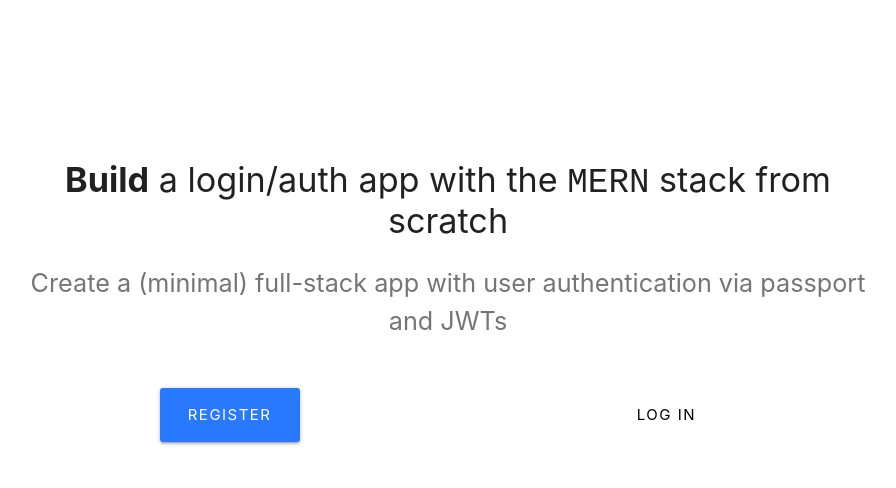
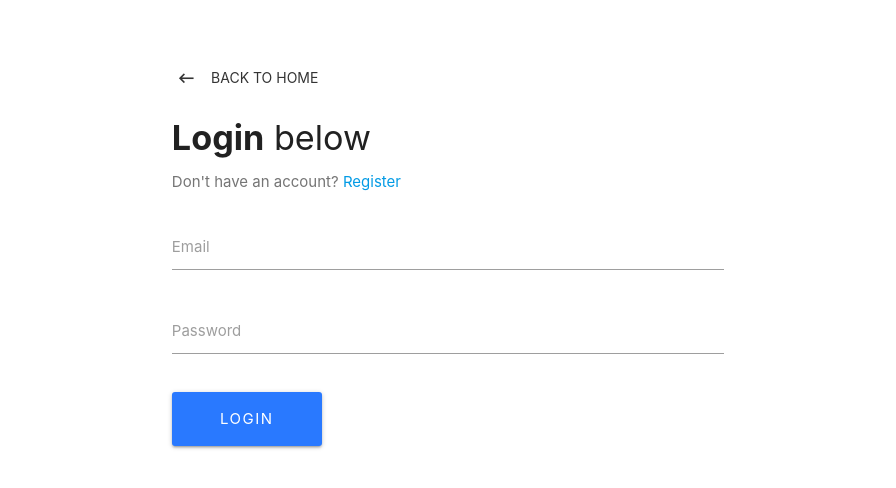
Before and after one commit to rishipr/mern-auth, a React (Create React App) app in the folder client/: page / in a window 1280 px wide. Shown: the top 488 px of the page, without its empty margins (192-1088 px from the left). Built offline with nearby package versions, Linux system fonts and the light colour scheme.

Commit message:
changed the homepage

```diff
--- a/client/src/App.js
+++ b/client/src/App.js
@@ -7,7 +7,6 @@ import { setCurrentUser, logoutUser } from "./actions/authActions";
 import { Provider } from "react-redux";
 import store from "./store";
 
-import Landing from "./components/layout/Landing";
 import Register from "./components/auth/Register";
 import Login from "./components/auth/Login";
 import PrivateRoute from "./components/private-route/PrivateRoute";
@@ -40,9 +39,8 @@ class App extends Component {
       <Provider store={store}>
         <Router>
           <div className="App">
-            <Route exact path="/" component={Landing} />
             <Route exact path="/register" component={Register} />
-            <Route exact path="/login" component={Login} />
+            <Route exact path="/" component={Login} />
             <Switch>
               <PrivateRoute exact path="/dashboard" component={Dashboard} />
 
--- a/client/src/components/dashboard/Dashboard.js
+++ b/client/src/components/dashboard/Dashboard.js
@@ -17,6 +17,19 @@ class Dashboard extends Component {
         <div>
             <Navbar />
             <p>Hello World!</p>
+
+            <button
+              style={{
+                width: "150px",
+                borderRadius: "3px",
+                letterSpacing: "1.5px",
+                marginTop: "1rem"
+              }}
+              onClick={this.onLogoutClick}
+              className="btn btn-large waves-effect waves-light hoverable blue accent-3"
+            >
+              Logout
+            </button>
         </div>
     );
   }
--- a/client/src/components/layout/Landing.js
+++ b/client/src/components/layout/Landing.js
@@ -1,49 +1,14 @@
 import React, { Component } from "react";
 import { Link } from "react-router-dom";
+
+//fontFamily : monospace
 
 class Landing extends Component {
   render() {
     return (
-      <div style={{ height: "75vh" }} className="container valign-wrapper">
-        <div className="row">
+      <div style={{ height: "40vh" }} className="container valign-wrapper">
           <div className="col s12 center-align">
-            <h4>
-              <b>Build</b> a login/auth app with the{" "}
-              <span style={{ fontFamily: "monospace" }}>MERN</span> stack from
-              scratch
-            </h4>
-            <p className="flow-text grey-text text-darken-1">
-              Create a (minimal) full-stack app with user authentication via
-              passport and JWTs
-            </p>
-            <br />
-            <div className="col s6">
-              <Link
-                to="/register"
-                style={{
-                  width: "140px",
-                  borderRadius: "3px",
-                  letterSpacing: "1.5px"
-                }}
-                className="btn btn-large waves-effect waves-light hoverable blue accent-3"
-              >
-                Register
-              </Link>
-            </div>
-            <div className="col s6">
-              <Link
-                to="/login"
-                style={{
-                  width: "140px",
-                  borderRadius: "3px",
-                  letterSpacing: "1.5px"
-                }}
-                className="btn btn-large btn-flat waves-effect white black-text"
-              >
-                Log In
-              </Link>
-            </div>
-          </div>
+            <img src="https://static1.squarespace.com/static/53fe0c21e4b070b8a2eac501/t/57097ffa2eeb819034c4c4c4/1542582082356/?format=1500w" width= "70%" id="icon" alt="User Icon" style={{padding: "20px"}} />
         </div>
       </div>
     );
--- a/client/src/components/private-route/PrivateRoute.js
+++ b/client/src/components/private-route/PrivateRoute.js
@@ -10,7 +10,7 @@ const PrivateRoute = ({ component: Component, auth, ...rest }) => (
       auth.isAuthenticated === true ? (
         <Component {...props} />
       ) : (
-        <Redirect to="/login" />
+        <Redirect to="/" />
       )
     }
   />
```
